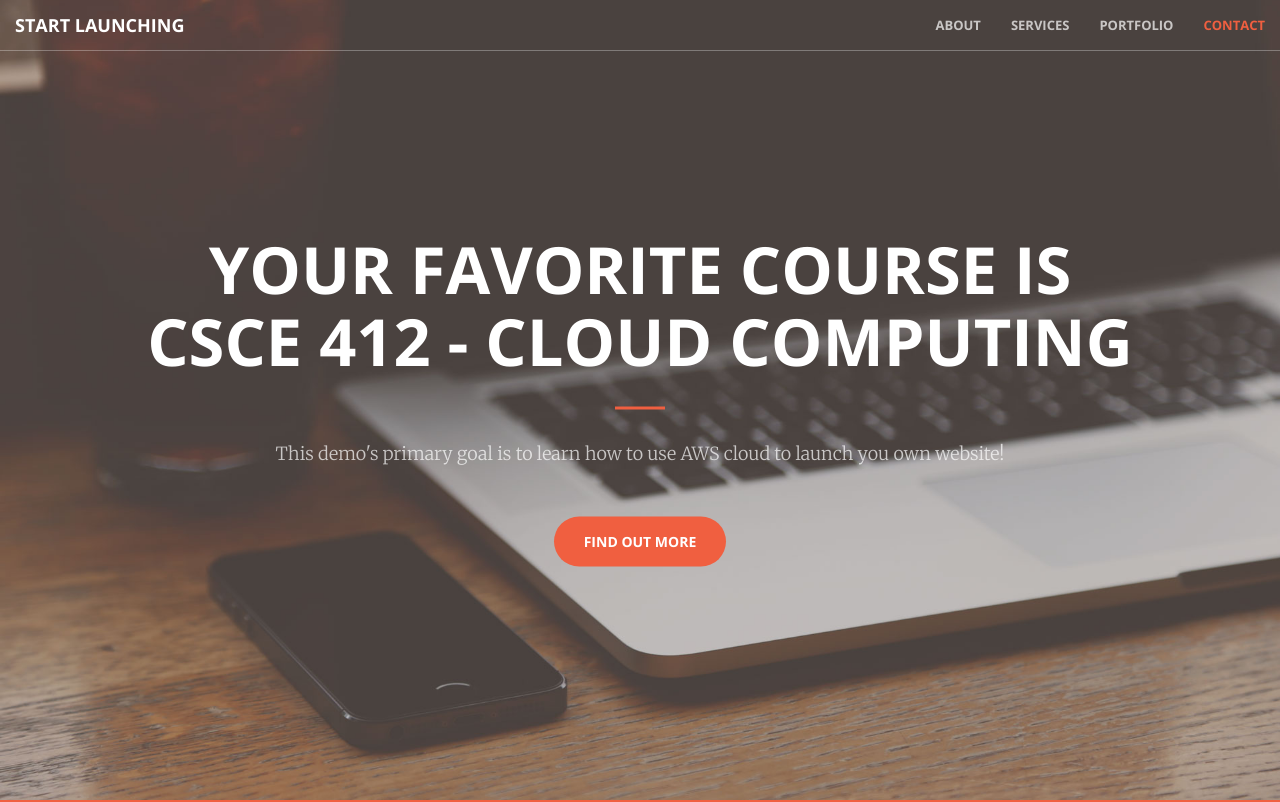
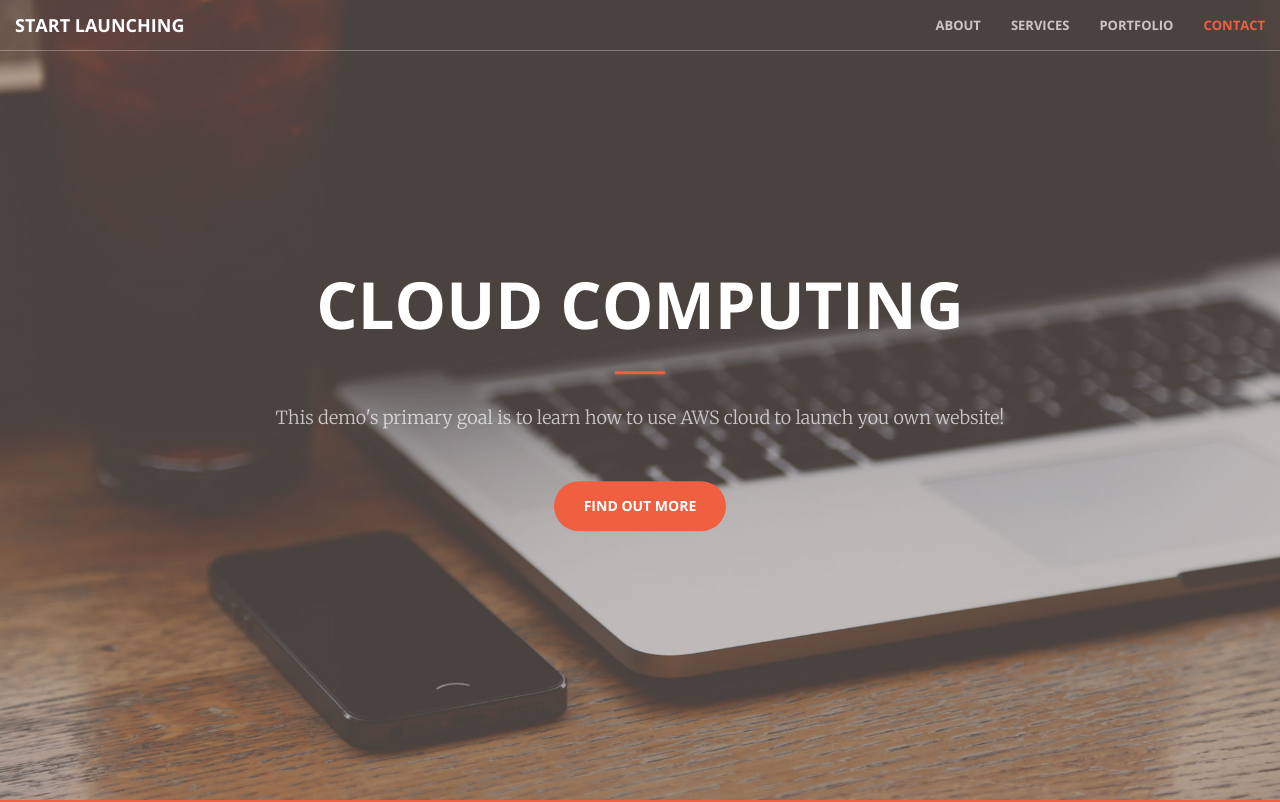
Before and after one commit to Amandine21/Website, a plain HTML site: page index.html in a window 1280 px wide. Shown: the top 802 px of the page. Drawn offline with nearby package versions, Linux system fonts and the light colour scheme.

Commit message:
Update index.html
Remove "Possibly your Favorite Course" and changed it to "Cloud Computing"

```diff
--- a/index.html
+++ b/index.html
@@ -74,7 +74,7 @@
     <header>
         <div class="header-content">
             <div class="header-content-inner">
-                <h1>Your Favorite Course is CSCE 412 - Cloud Computing</h1>
+                <h1>Cloud Computing</h1>
                 <hr>
                 <p>This demo's primary goal is to learn how to use AWS cloud to launch you own website!</p>
                 <a href="#about" class="btn btn-primary btn-xl page-scroll">Find Out More</a>
```
